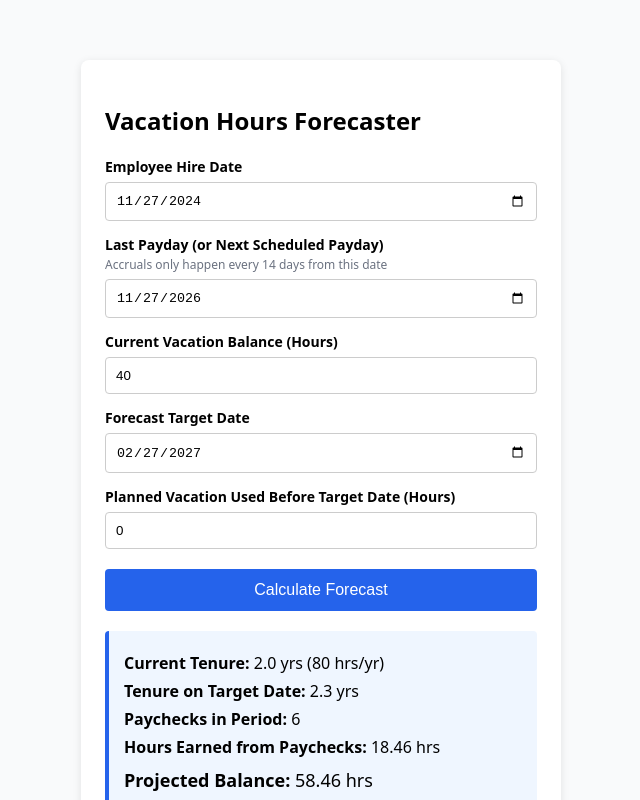
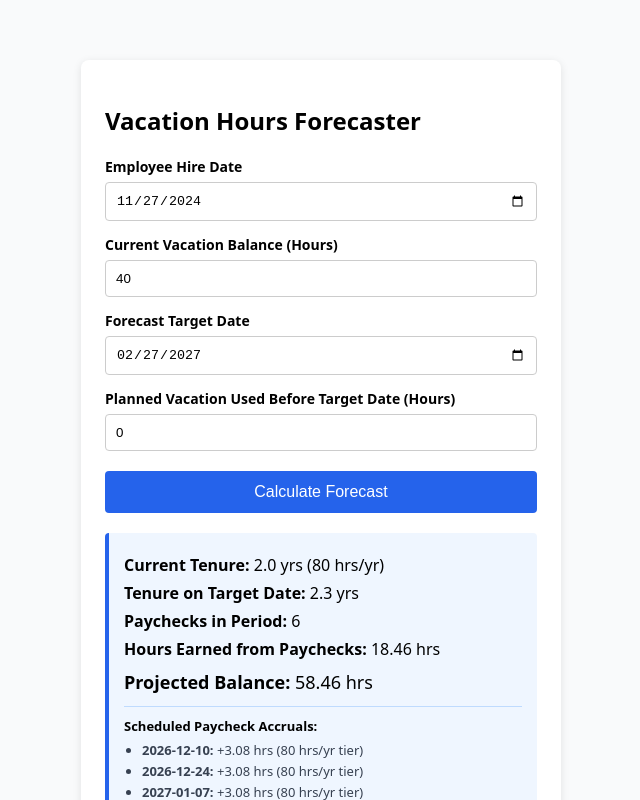
Before and after one commit to RONAM1-X3/RONAVacationHour, a plain HTML site: page index.html in a window 1280 px wide. Both pictures are taken after a click on the button "Calculate Forecast". Shown: the top 800 px of the page, without its empty margins (319-959 px from the left). Drawn offline with Linux system fonts and the light colour scheme.

Commit message:
Update index.html

```diff
--- a/index.html
+++ b/index.html
@@ -8,7 +8,6 @@
     body { font-family: system-ui, sans-serif; max-width: 480px; margin: 40px auto; padding: 20px; background: #f9fafb; }
     .card { background: white; padding: 24px; border-radius: 8px; box-shadow: 0 2px 8px rgba(0,0,0,0.1); }
     label { display: block; margin-top: 14px; font-weight: 600; font-size: 14px; }
-    .hint { font-size: 12px; color: #6b7280; margin-top: 2px; }
     input { width: 100%; padding: 10px; margin-top: 6px; border: 1px solid #ccc; border-radius: 4px; box-sizing: border-box; }
     button { width: 100%; padding: 12px; margin-top: 20px; background: #2563eb; color: white; border: none; border-radius: 4px; font-size: 16px; cursor: pointer; }
     button:hover { background: #1d4ed8; }
@@ -27,10 +26,6 @@
     <label for="hireDate">Employee Hire Date</label>
     <input type="date" id="hireDate">
 
-    <label for="anchorPayDate">Last Payday (or Next Scheduled Payday)</label>
-    <div class="hint">Accruals only happen every 14 days from this date</div>
-    <input type="date" id="anchorPayDate">
-
     <label for="currentHours">Current Vacation Balance (Hours)</label>
     <input type="number" id="currentHours" value="40" min="0" step="0.5">
 
@@ -40,7 +35,7 @@
     <label for="plannedUse">Planned Vacation Used Before Target Date (Hours)</label>
     <input type="number" id="plannedUse" value="0" min="0" step="0.5">
 
-    <p class="error" id="errorMsg">Please select valid dates, with a Target Date in the future.</p>
+    <p class="error" id="errorMsg">Please select a valid Hire Date and a Target Date in the future.</p>
 
     <button onclick="forecastVacation()">Calculate Forecast</button>
 
@@ -56,6 +51,10 @@
   </div>
 
   <script>
+    // HARDCODED KNOWN PAYDAY (Thursday, Nov 26, 2026)
+    // Every bi-weekly payday is automatically calculated in 14-day increments from this date
+    const ANCHOR_PAYDAY = new Date('2026-11-26T00:00:00');
+
     function formatLocalDate(date) {
       const year = date.getFullYear();
       const month = String(date.getMonth() + 1).padStart(2, '0');
@@ -77,12 +76,7 @@
       const twoYearsAgo = new Date(today.getFullYear() - 2, today.getMonth(), today.getDate());
       const threeMonthsAhead = new Date(today.getFullYear(), today.getMonth() + 3, today.getDate());
 
-      // Default anchor payday to the most recent Friday
-      const daysSinceFriday = (today.getDay() + 2) % 7;
-      const lastFriday = new Date(today.getFullYear(), today.getMonth(), today.getDate() - daysSinceFriday);
-
       document.getElementById('hireDate').value = formatLocalDate(twoYearsAgo);
-      document.getElementById('anchorPayDate').value = formatLocalDate(lastFriday);
       document.getElementById('targetDate').value = formatLocalDate(threeMonthsAhead);
     };
 
@@ -97,13 +91,12 @@
 
     function forecastVacation() {
       const hireInput = document.getElementById('hireDate').value;
-      const anchorPayInput = document.getElementById('anchorPayDate').value;
       const targetInput = document.getElementById('targetDate').value;
       const currentHours = parseFloat(document.getElementById('currentHours').value) || 0;
       const plannedUse = parseFloat(document.getElementById('plannedUse').value) || 0;
       const errorMsg = document.getElementById('errorMsg');
 
-      if (!hireInput || !anchorPayInput || !targetInput) {
+      if (!hireInput || !targetInput) {
         errorMsg.style.display = 'block';
         return;
       }
@@ -111,7 +104,6 @@
       const today = new Date();
       today.setHours(0, 0, 0, 0);
       const hireDate = new Date(hireInput + 'T00:00:00');
-      const anchorPayDate = new Date(anchorPayInput + 'T00:00:00');
       const targetDate = new Date(targetInput + 'T00:00:00');
 
       if (targetDate <= today || targetDate <= hireDate) {
@@ -121,8 +113,8 @@
       }
       errorMsg.style.display = 'none';
 
-      // Align to the first payday strictly AFTER today
-      let nextPayday = new Date(anchorPayDate.getTime());
+      // Find the first payday strictly AFTER today based on the hardcoded 14-day schedule
+      let nextPayday = new Date(ANCHOR_PAYDAY.getTime());
       while (nextPayday <= today) {
         nextPayday.setDate(nextPayday.getDate() + 14);
       }
@@ -135,7 +127,7 @@
       let paycheckItems = [];
       const PAYCHECKS_PER_YEAR = 26;
 
-      // Only loop through bi-weekly paydays (every 14 days)
+      // Step strictly paycheck-by-paycheck (every 14 days) up to the target date
       let simPayday = new Date(nextPayday.getTime());
       while (simPayday <= targetDate) {
         if (simPayday >= hireDate) {
```
